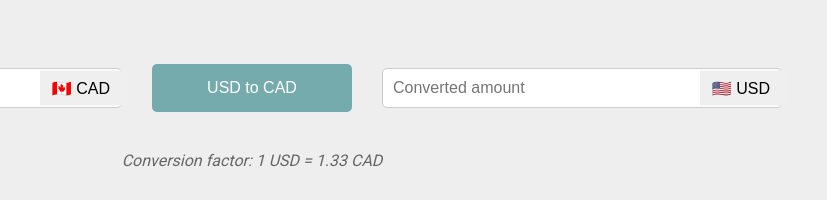
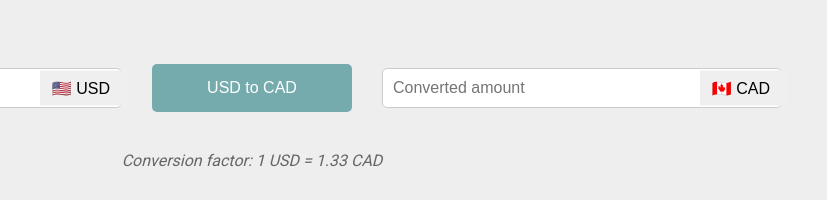
Before and after one commit to dhimandipanshi/conversion-app, a plain HTML site: page index.html in a window 1280 px wide. Both pictures are taken after a click on the button "CAD to USD". Shown: the part 209-409 px from the top of the page, 388-1215 px from the left. Drawn offline with Linux system fonts and the light colour scheme.

Commit message:
added toggle functionality to currency flag button

```diff
--- a/index.html
+++ b/index.html
@@ -16,12 +16,12 @@
     <div id="converter-container">
         <div class="input-with-flag">
             <input type="number" id="inputAmount" placeholder="Enter amount">
-            <button class="currency-flag">🇨🇦 CAD</button>
+            <button class="currency-flag" id="currencyFlagInputValue">🇨🇦 CAD</button>
         </div>
         <button id="toggleButton" class="toggle-button">CAD to USD</button>
         <div class="input-with-flag">
             <input type="text" id="outputAmount" placeholder="Converted amount">
-            <button class="currency-flag">🇺🇸 USD</button>
+            <button class="currency-flag" id="currencyFlagOutputValue">🇺🇸 USD</button>
         </div>
 
     </div>
--- a/script.js
+++ b/script.js
@@ -7,6 +7,8 @@ const outputAmount = document.getElementById("outputAmount");
 const toggleButton = document.getElementById("toggleButton");
 const convertButton = document.getElementById("convertButton");
 const resultContainer = document.getElementById("result");
+const currencyFlagInputValue = document.getElementById("currencyFlagInputValue");
+const currencyFlagOutputValue = document.getElementById("currencyFlagOutputValue");
 const conversionFactorContainer = document.getElementById("conversionFactor");
 
 let isCadToUsd = true; // Flag to track current conversion mode
@@ -26,11 +28,11 @@ updateConversionFactor();
 // Function to update placeholder text based on conversion mode
 function updatePlaceholders() {
     if (isCadToUsd) {
-        inputAmount.placeholder = "Enter amount";
-        outputAmount.placeholder = "Converted amount";
+        currencyFlagInputValue.innerText = "🇨🇦 CAD";
+        currencyFlagOutputValue.innerText = "🇺🇸 USD";
     } else {
-        inputAmount.placeholder = "Enter amount";
-        outputAmount.placeholder = "Converted amount";
+        currencyFlagInputValue.innerText = "🇺🇸 USD";
+        currencyFlagOutputValue.innerText = "🇨🇦 CAD";
     }
 }
 
```
